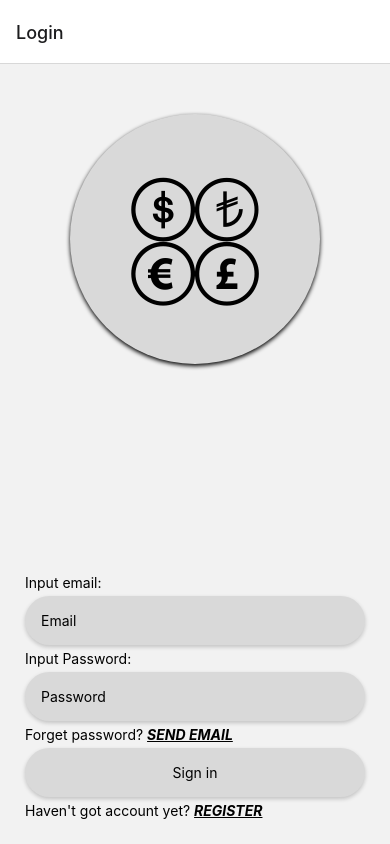
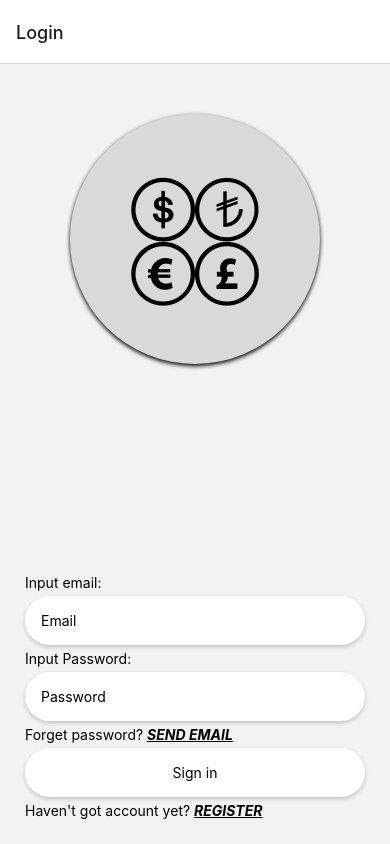
Before and after one commit to ciszewsj/ExchangeNotifierAppMobileApp, a React Native app: screen /Login in a window 390 px wide. Built offline with nearby package versions, Linux system fonts and the light colour scheme; no server answers.

Commit message:
finish login page

```diff
--- a/src/organisms/LoginOrganism.tsx
+++ b/src/organisms/LoginOrganism.tsx
@@ -5,41 +5,87 @@
 import {useStore} from "../store/authenticatonStore";
 import {TextButton} from "../atoms/TextButton";
 import {DataModal} from "../atoms/DataModal";
-import {ButtonText} from "../topography/ButtonText";
 
 export const LoginOrganism: FC<{}> = ({}) => {
-    const login = useStore((state) => state.loginData.email);
+    const data = useStore((state) => state.loginData);
+
     const changeLogin = useStore((state) => state.changeLogin);
-
-    const password = useStore((state) => state.loginData.password);
     const changePassword = useStore((state) => state.changePassword);
-
     const loginWithEmailAndPassword = useStore((state) => state.loginWithEmailAndPassword);
+    const closeLoginModal = useStore((state) => state.closeLoginModal);
 
     const navigateToRegister = useStore((state) => state.navigateToRegister);
     const navigateToRestorePassword = useStore((state) => state.navigateToRestorePassword);
 
+    console.log(data)
+
+    const renderModal = () => {
+        switch (data.status) {
+            case "auth/invalid-login-credentials":
+                return (
+                    <View>
+                        <Text>Invalid email or password!</Text>
+                        <View style={{padding: 5}}>
+                            <NormalButton text={"Ok!"} isActive={true} isProcessing={false} onPress={() => {
+                                closeLoginModal()
+                            }}/>
+                        </View>
+                    </View>
+                )
+            case "auth/missing-password":
+                return (<View>
+                    <Text>Missing password!</Text>
+                    <View style={{padding: 5}}>
+                        <NormalButton text={"Ok!"} isActive={true} isProcessing={false} onPress={() => {
+                            closeLoginModal()
+                        }}/>
+                    </View>
+                </View>)
+            case "auth/invalid-email":
+                return (
+                    <View>
+                        <Text>The provided email is invalid!</Text>
+                        <View style={{padding: 5}}>
+                            <NormalButton text={"Ok!"} isActive={true} isProcessing={false} onPress={() => {
+                                closeLoginModal()
+                            }}/>
+                        </View>
+                    </View>
+                )
+            default:
+                return <View>
+                    <Text>Unknown error has appeared!</Text>
+                    <View style={{padding: 5}}>
+                        <NormalButton text="Ok!" isActive={true} isProcessing={false} onPress={() => {
+                            closeLoginModal()
+                        }}/>
+                    </View>
+                </View>
+        }
+    }
 
     return (
         <View style={{gap: 5}}>
             <Text>Input email:</Text>
-            <InputData value={login} keyboardType={"email-address"} onChange={(e) => changeLogin(e)}
-                       placeholder={"Email"}/>
+            <InputData value={data.email} keyboardType={"email-address"} onChange={(e) => changeLogin(e)}
+                       placeholder={"Email"} isActive={!data.isProcessing}
+                       description={data.emailAnnotation != null ? data.emailAnnotation : null}/>
             <Text>Input Password:</Text>
-            <InputData value={password} secureText={true} onChange={(e) => changePassword(e)}
-                       placeholder={"Password"}/>
+            <InputData value={data.password} secureText={true} onChange={(e) => changePassword(e)}
+                       placeholder={"Password"} isActive={!data.isProcessing}
+                       description={data.passwordAnnotation != null ? data.passwordAnnotation : null}/>
             <Text>Forget password?&nbsp;
                 <TextButton text={"SEND EMAIL"}
                             onPress={() => navigateToRestorePassword()}/>
             </Text>
-            <NormalButton onPress={loginWithEmailAndPassword} text={"Sign in"}/>
+            <NormalButton onPress={loginWithEmailAndPassword} text={"Sign in"} isActive={!data.isProcessing}
+                          isProcessing={data.isProcessing}/>
             <Text>Haven't got account yet?&nbsp;
                 <TextButton text={"REGISTER"}
                             onPress={() => navigateToRegister()}/>
             </Text>
-            <DataModal visible={false} title={"Login error"}>
-                <Text>Problem during log in</Text>
-                <NormalButton text={"Ok!"}/>
+            <DataModal visible={data.status != null} title={"Login error"} onRequestClose={closeLoginModal}>
+                {renderModal()}
             </DataModal>
         </View>
     );
--- a/src/organisms/RegisterOrganism.tsx
+++ b/src/organisms/RegisterOrganism.tsx
@@ -77,6 +77,10 @@
         }
 
     }
+    console.log(data)
+
+    let couldBeSend = data.password === data.repeatPassword
+
     return (<View style={{gap: 5}}>
         <Text>Input email:</Text>
         <InputData value={data.email} isActive={!data.isProcessing} onChange={changeRegisterEmail}
@@ -92,7 +96,8 @@
                    placeholder={"Repeat password"}
                    description={data.repeatPasswordAnnotation != null ? data.repeatPasswordAnnotation : null}
         />
-        <NormalButton isActive={!data.isProcessing} text={"Register"} onPress={registerWithEmailAndPassword}
+        <NormalButton isActive={!data.isProcessing && couldBeSend} text={"Register"}
+                      onPress={registerWithEmailAndPassword}
                       isProcessing={data.isProcessing}/>
         <DataModal title={data.status === AUTH_SUCCESS ? "Link send" : "Error"} onRequestClose={() => {
             if (data.status === AUTH_SUCCESS) {
--- a/src/store/authenticatonStore.ts
+++ b/src/store/authenticatonStore.ts
@@ -1,6 +1,11 @@
 import {create} from 'zustand'
 import {auth} from "../firebase/firebase"
-import {createUserWithEmailAndPassword, sendPasswordResetEmail, signInWithEmailAndPassword} from "firebase/auth";
+import {
+    createUserWithEmailAndPassword,
+    sendPasswordResetEmail,
+    signInWithEmailAndPassword,
+    signOut
+} from "firebase/auth";
 import {NavigationProp} from "@react-navigation/core/src/types";
 import {isEmailValid, isPasswordValid} from "../utils/LoginUtils";
 
@@ -12,7 +17,11 @@
 interface AuthenticationController {
     loginData: {
         email: string,
+        emailAnnotation?: string | undefined,
         password: string,
+        passwordAnnotation?: string | undefined,
+        isProcessing: boolean,
+        status: "auth/invalid-login-credentials" | "auth/invalid-email" | "auth/missing-password" | string
     },
     registerData: {
         email: string,
@@ -53,12 +62,18 @@
     registerUserWithEmailAndPassword: () => void
     closeRegisterUserModal: () => void
     navigateBackToLoginFromRegister: () => void
+
+    closeLoginModal: () => void
 }
 
 const initialState = {
     loginData: {
         email: "",
-        password: ""
+        password: "",
+        emailAnnotation: null,
+        passwordAnnotation: null,
+        isProcessing: false,
+        status: null
     },
     resetPasswordData: {
         email: "",
@@ -86,7 +101,8 @@
         ...state,
         loginData: {
             ...state.loginData,
-            email: login
+            email: login,
+            emailAnnotation: isEmailValid(login) ? null : "Email is not valid!"
         }
     })),
     changePassword: (password) => set(state => ({
@@ -107,12 +123,25 @@
         }))
     },
     loginWithEmailAndPassword: async () => {
+        set(state => ({
+            ...state,
+            loginData: {
+                ...state.loginData,
+                isProcessing: true,
+            }
+        }))
         signInWithEmailAndPassword(auth, useStore.getState().loginData.email, useStore.getState().loginData.password)
             .then(response => {
                 alert(JSON.stringify(response))
             }).catch(reason => {
-            console.log(reason.code)
-            alert(reason.message)
+            set(state => ({
+                ...state,
+                loginData: {
+                    ...state.loginData,
+                    isProcessing: false,
+                    status: reason.code != null ? reason.code : "undefined"
+                }
+            }))
         })
     },
 
@@ -161,6 +190,12 @@
             });
     },
     navigateToRegister: () => {
+        set(state => ({
+            ...state,
+            registerData: {
+                ...initialState.registerData
+            }
+        }))
         if (useStore.getState().navigation != undefined) {
             useStore.getState().navigation.navigate("Register", {})
         }
@@ -217,6 +252,7 @@
             registerData: {
                 ...state.registerData,
                 password: password,
+                repeatPasswordAnnotation: password === state.registerData.repeatPassword ? null : "Passwords are not identical!",
                 passwordAnnotation: isPasswordValid(password) ? null : "Password is to weak!"
             }
         }))
@@ -240,8 +276,9 @@
             }
         }))
         createUserWithEmailAndPassword(auth, useStore.getState().registerData.email, useStore.getState().registerData.password)
-            .then(response => {
+            .then(async response => {
                 console.log(JSON.stringify(response))
+                await signOut(auth)
                 set(state => ({
                     ...state,
                     registerData: {
@@ -281,6 +318,14 @@
             }
         }))
     },
-
+    closeLoginModal: () => {
+        set(state => ({
+            ...state,
+            loginData: {
+                ...state.loginData,
+                status: null
+            }
+        }))
+    }
 
 }))
```
